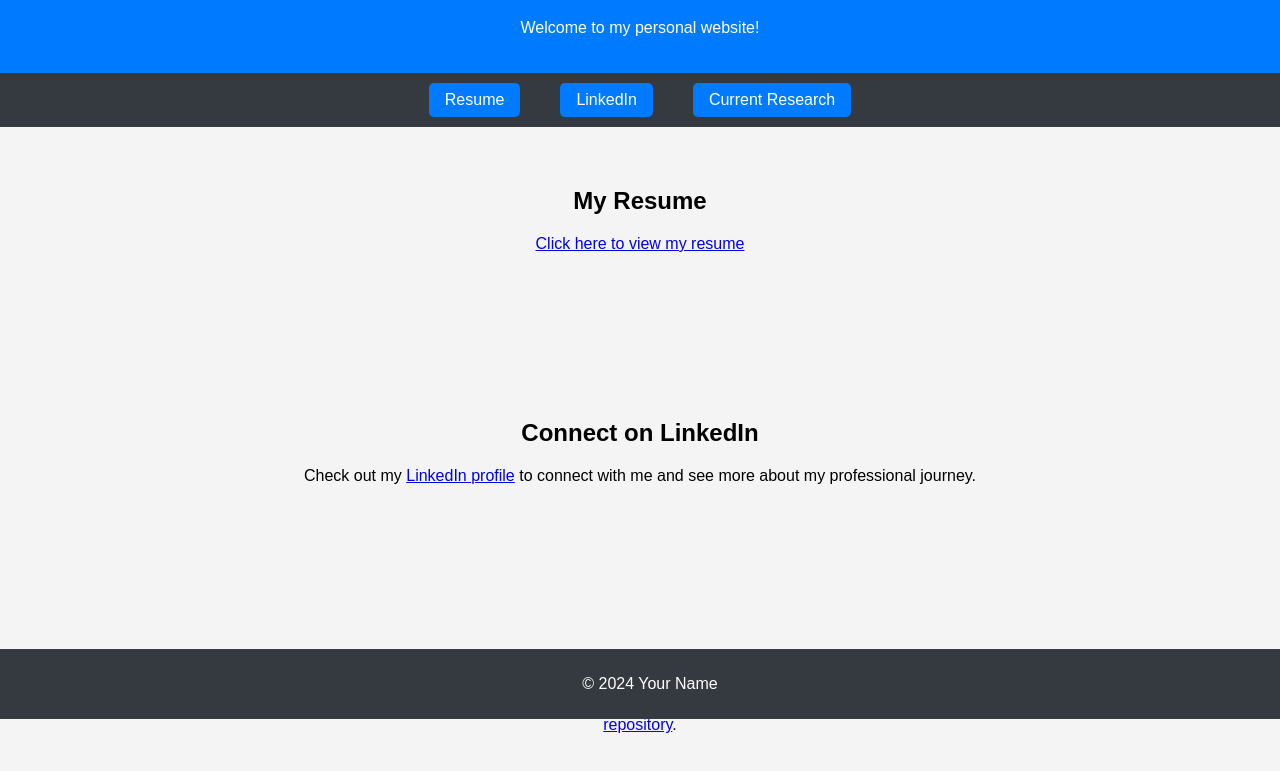
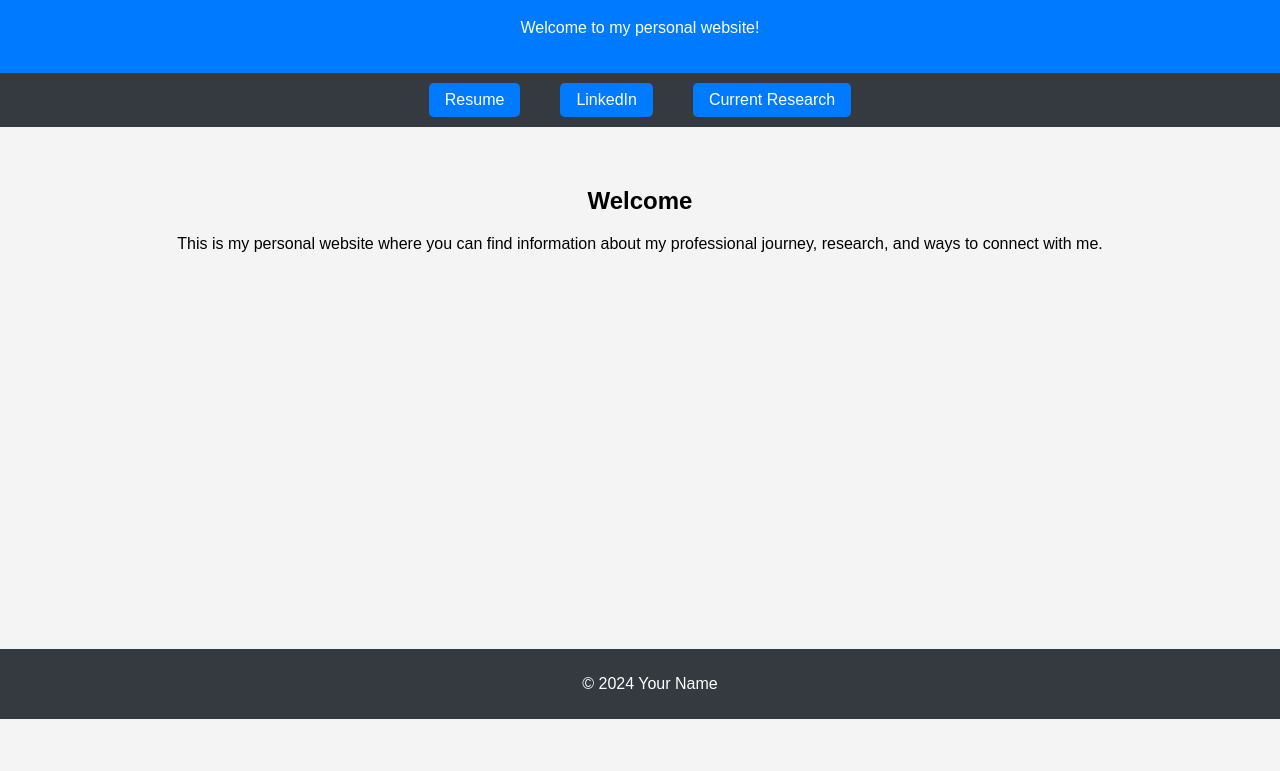
Before and after one commit to bobbymcclosky/bobbymcclosky.github.io, a plain HTML site: page index.html in a window 1280 px wide. Shown: the part 81-852 px from the top of the page. After the commit the page ends 800 px from the top, so only its background shows below. Drawn offline with Linux system fonts and the light colour scheme.

Commit message:
Update index.html

```diff
--- a/index.html
+++ b/index.html
@@ -3,7 +3,7 @@
 <head>
     <meta charset="UTF-8">
     <meta name="viewport" content="width=device-width, initial-scale=1.0">
-    <title>Your Name - Personal Website</title>
+    <title>Your Name - Home</title>
     <style>
         body {
             font-family: Arial, sans-serif;
@@ -39,9 +39,6 @@
             padding: 40px;
             text-align: center;
         }
-        #resume, #linkedin, #research {
-            margin-bottom: 50px;
-        }
         footer {
             background-color: #343a40;
             color: white;
@@ -61,24 +58,14 @@
 </header>
 
 <nav>
-    <a href="#resume">Resume</a>
-    <a href="#linkedin">LinkedIn</a>
-    <a href="#research">Current Research</a>
+    <a href="resume.html">Resume</a>
+    <a href="linkedin.html">LinkedIn</a>
+    <a href="research.html">Current Research</a>
 </nav>
 
-<section id="resume">
-    <h2>My Resume</h2>
-    <p><a href="link-to-your-resume.pdf" target="_blank">Click here to view my resume</a></p>
-</section>
-
-<section id="linkedin">
-    <h2>Connect on LinkedIn</h2>
-    <p>Check out my <a href="https://www.linkedin.com/in/your-profile" target="_blank">LinkedIn profile</a> to connect with me and see more about my professional journey.</p>
-</section>
-
-<section id="research">
-    <h2>Current Research</h2>
-    <p>I'm currently working on <strong>Deep Reinforcement Learning</strong> and its applications in robotics. You can follow my research progress and weekly updates on my <a href="https://github.com/your-research-repo" target="_blank">GitHub repository</a>.</p>
+<section>
+    <h2>Welcome</h2>
+    <p>This is my personal website where you can find information about my professional journey, research, and ways to connect with me.</p>
 </section>
 
 <footer>
```
